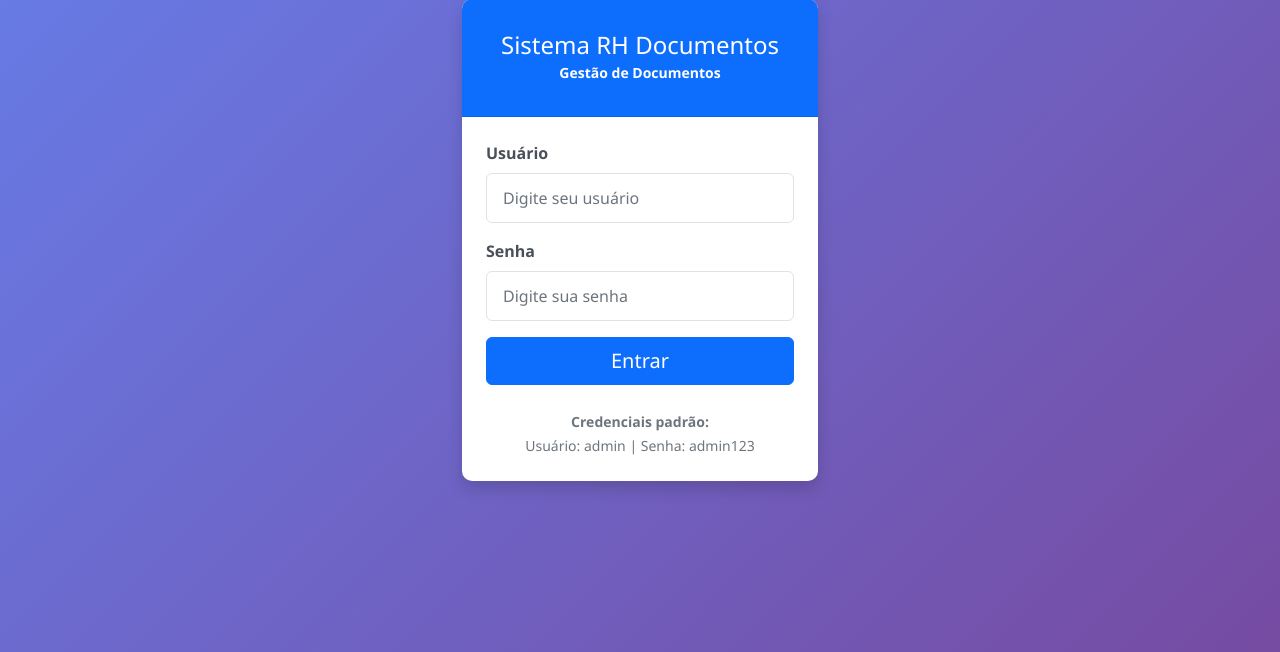
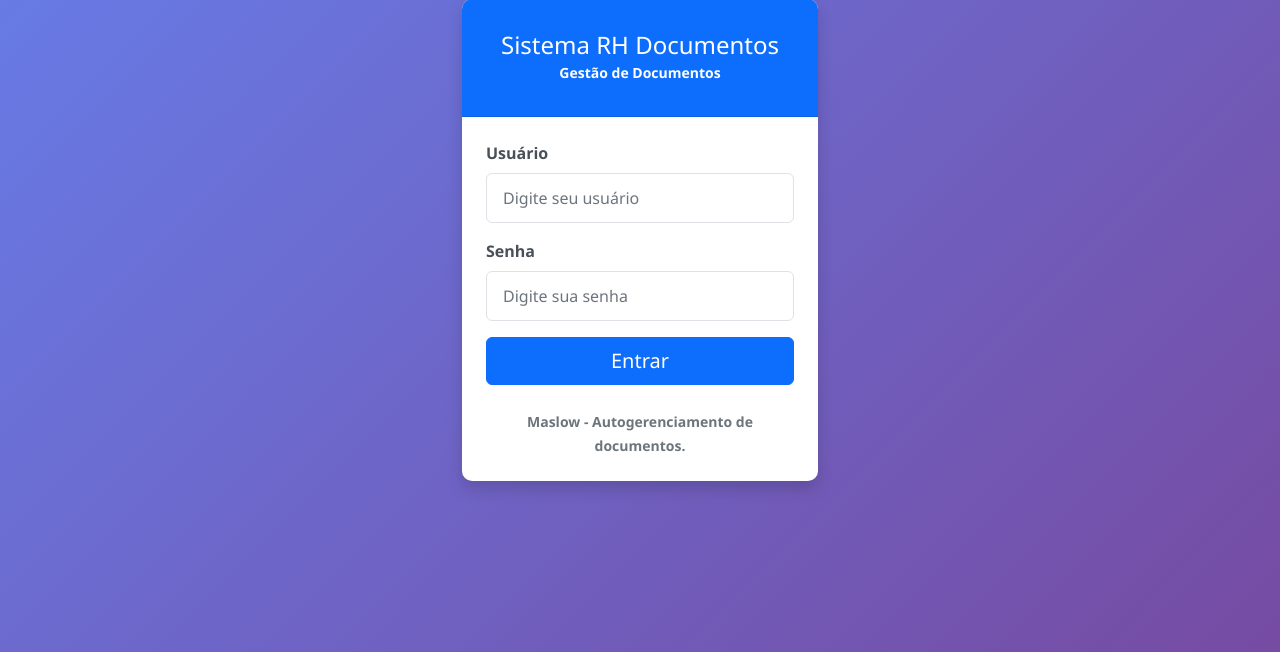
Before and after one commit to Mativis/Maslow-sys, a Flask app: page /login in a window 1280 px wide. Shown: the part 148-800 px from the top of the page. Run offline with Flask 3, Linux system fonts and the light colour scheme; some libraries are stand-ins or nearby versions.

Commit message:
commit !edit login!

```diff
--- a/templates/login.html
+++ b/templates/login.html
@@ -61,8 +61,7 @@
 
                         <div class="mt-4 text-center">
                             <small class="text-muted">
-                                <strong>Credenciais padrão:</strong><br>
-                                Usuário: admin | Senha: admin123
+                                <strong>Maslow - Autogerenciamento de documentos.</strong><br>
                             </small>
                         </div>
                     </div>
```
Also changed, not shown: instance/rh_documentos.db.
